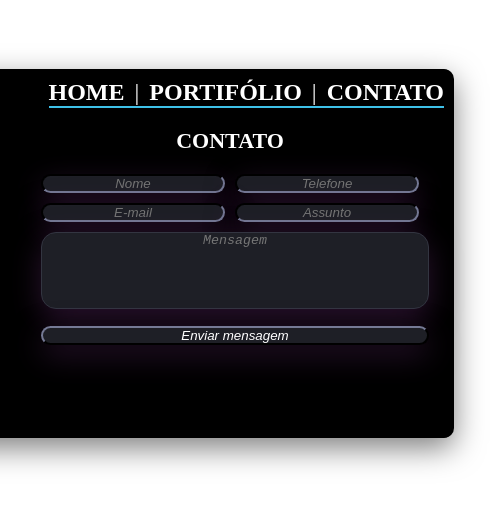
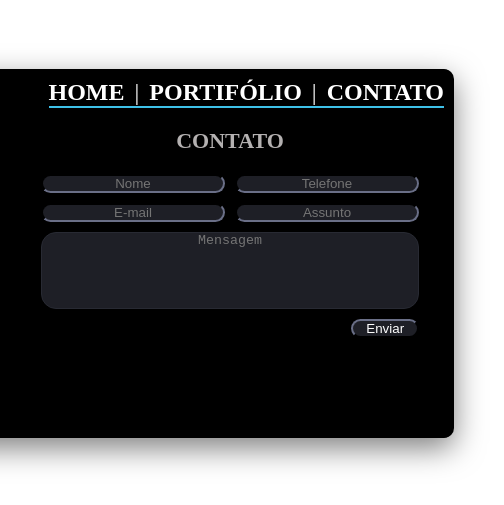
Before and after one commit to FeearkOficial/sitepessoalone, a plain HTML site: page index.html in a window 1280 px wide. Shown: the part 147-652 px from the top of the page, 570-1074 px from the left. Drawn offline with Linux system fonts and the light colour scheme.

Commit message:
Add files via upload

```diff
--- a/css/style.css
+++ b/css/style.css
@@ -22,27 +22,27 @@ body{
     transition: transform 0.3s ease-in-out;
     align-items: end;
 }
-p, h1 {
+p, h1{
     margin-bottom: 15px;
 }
 /*Formatação do menu*/
-nav ul {
+nav ul{
     list-style: none;
     display: flex;
     gap: 10px;
 }
-nav ul li {
+nav ul li{
     display: inline;
     font-size: 24px;
     color: #fff;
 }
-nav ul li a {
+nav ul li a{
     text-decoration: none;
     color: #fff;
     font-weight: bold;
 }
 nav ul li a:hover{
-    color: rgb(255, 0, 0);
+    color: #5e5a5a;
 }
 #line{
     width: 100%;
@@ -52,36 +52,35 @@ nav ul li a:hover{
     margin: 0px 0px;
 }
 /* Formatação foto principal */
-main {
+main{
     display: flex;
     width: 100%;
 }
-.profile {
-    width: 300px;
+.profile{
+    height: 300px;
     margin-right: 20px;
     margin-bottom: 20px;
     display: flex;
     align-items: center;
 }
-.profile img {
+.profile img{
     height: 300px;
     border-radius: 50%;
 }
 .content{
     width:100% ;
 }
-.pages {
+.pages{
     padding: 20px;
     display: none;
     width: 100%;
-    color: rgb(255, 255, 255);
+    color: rgb(180, 177, 177);
     text-align: center;
     font-size: 22px;
 }
 .pages:last-child{
     display: block;
 }
-
 /* Formatação do formulário */
 form{
     display: flex;
@@ -91,18 +90,24 @@ form input, textarea{
     width: 100%;
     margin: 5px;
     border-radius: 15px ;
-    border-color: #333541;
+    border-color: #282a33;
     text-align: center;
     background-color: #1E1F26;
     color: #ffffff;
-    box-shadow: 0 10px 30px rgba(81, 35, 90, 0.5);
-    font-style: italic;
-}
-textarea{
     resize: none;
-
 }
 .formbox0{
     display: flex;
     justify-content: space-between;
 }
+/* Formatação caixa de mensagem */
+.formbox01{
+    display: flex;
+}
+/* Formatação botão ENVIAR */
+.formbox02{
+    width: 20%;
+    display: flex;
+    margin-left: auto;
+
+}
--- a/index.html
+++ b/index.html
@@ -78,27 +78,21 @@
                             CONTATO
                         </h1>
                         <form id="formtext" action="#" method="post" >
-                                <div class="formbox0"">
+                            <div class="formbox0"">
                                 <input type="text" id="frmnome" name="nome" placeholder="Nome" required>
                                 <input type="tel" id="frmtel" name="telefone" placeholder="Telefone" required>
-
                             </div>
                             <div class="formbox0">
-
                                 <input type="email" id="frmemail" name="email" placeholder="E-mail" required>
                                 <input type="text" id="frmassunto" name="assunto" placeholder="Assunto" required>
+                            </div >
+                            <!--Div para caixa de texto-->
+                            <div class="formbox01">
+                                <textarea id="frmmsg" cols="20" rows="5" name="mensagem" placeholder="Mensagem"></textarea>
                             </div>
-                            <!--
-                            <select id="selassunto" name="assunto">
-                                <option disabled selected value="Selecione uma opção">Selecione uma opção</option>
-                                <option value="Contratação">Contratação</option>
-                                <option value="Parceria">Parceria</option>
-                                <option value="Tomar um Café">Tomar um café</option>
-                            </select>
-                            -->
-                            <div class="msgbox0">
-                                <textarea id="frmmsg" cols="20" rows="5" name="mensagem" placeholder="Mensagem"></textarea>
-                                <input type="submit" id="frmbtn" name="botao" value="Enviar mensagem">
+                            <!--Div para botão -->
+                            <div class="formbox02">
+                                <input type="submit" id="frmbtn" name="botao" value="Enviar">
                             </div>
                         </form>
                     </section>
```
